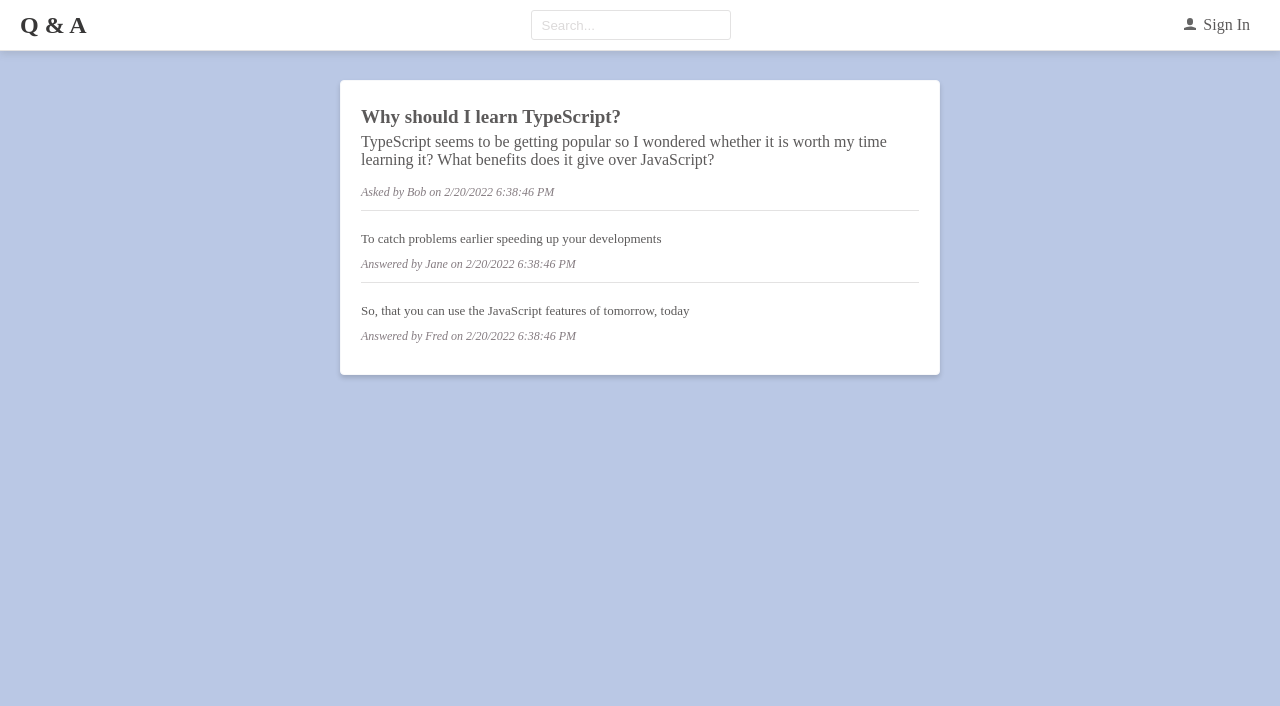
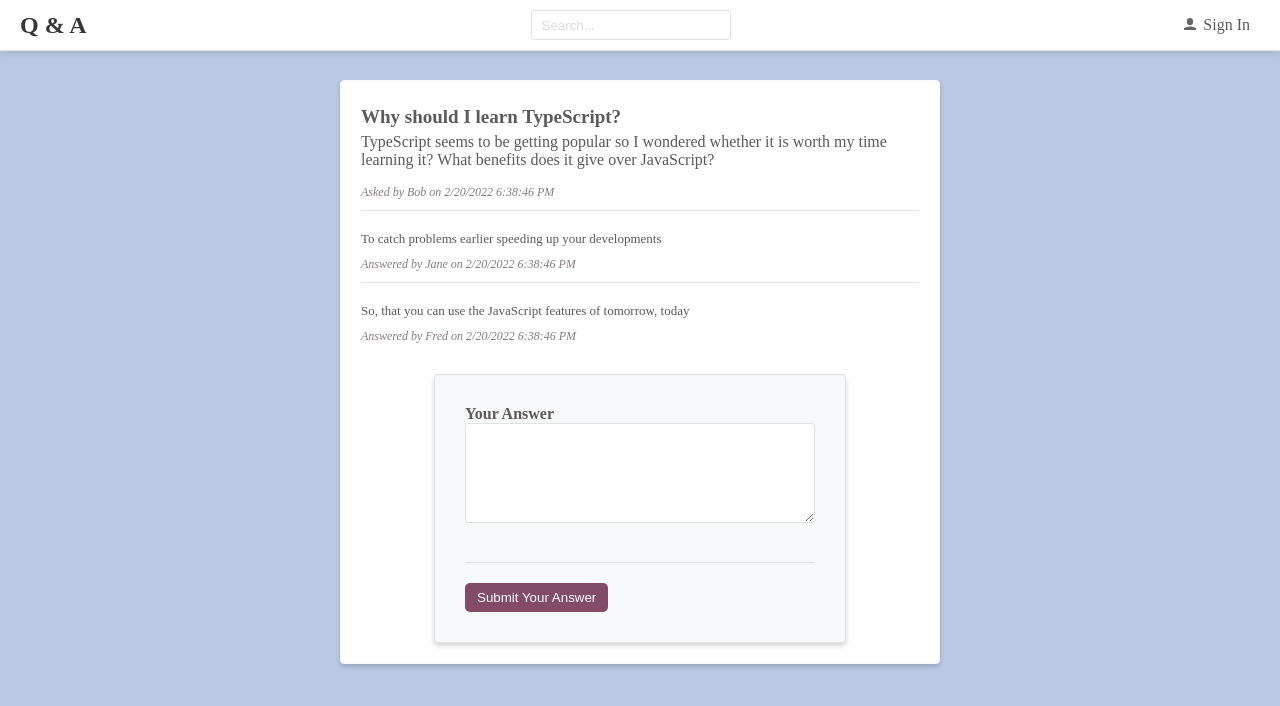
Before and after one commit to ugeHidalgo/ReactWinthDotNet1, a React (Create React App) app: page /questions/1 in a window 1280 px wide. Shown: the top 706 px of the page. Built offline with nearby package versions, Linux system fonts and the light colour scheme.

Commit message:
Added form to questions page

```diff
--- a/src/QuestionPage.tsx
+++ b/src/QuestionPage.tsx
@@ -1,14 +1,29 @@
 /** @jsxImportSource @emotion/react */
 import { css } from '@emotion/react';
-import { gray3, gray6 } from './Styles';
+import {
+  FieldContainer,
+  Fieldlabel,
+  FieldSet,
+  FieldTextArea,
+  FormButtonContainer,
+  gray3,
+  gray6,
+  PrimaryButton,
+} from './Styles';
 import { useParams } from 'react-router-dom';
 import { Page } from './Page';
 import { getQuestion, QuestionData } from './QuestionData';
 import { AnswerList } from './AnswerList';
 import React from 'react';
+import { useForm } from 'react-hook-form';
+
+interface IFormData {
+  content: string;
+}
 
 export const QuestionPage = () => {
   const [question, setQuestion] = React.useState<QuestionData | null>(null);
+  const { register } = useForm<IFormData>();
   const { questionId } = useParams();
   React.useEffect(() => {
     const doGetQuestion = async (questionId: number) => {
@@ -62,6 +77,23 @@
               ${question.created.toLocaleTimeString()}`}
             </div>
             <AnswerList data={question.answers} />
+            <form
+              css={css`
+                margin-top: 20px;
+              `}
+            >
+              <FieldSet>
+                <FieldContainer>
+                  <Fieldlabel htmlFor="content">Your Answer</Fieldlabel>
+                  <FieldTextArea {...register('content')} id="content" />
+                </FieldContainer>
+                <FormButtonContainer>
+                  <PrimaryButton type="submit">
+                    Submit Your Answer
+                  </PrimaryButton>
+                </FormButtonContainer>
+              </FieldSet>
+            </form>
           </React.Fragment>
         )}
       </div>
```
